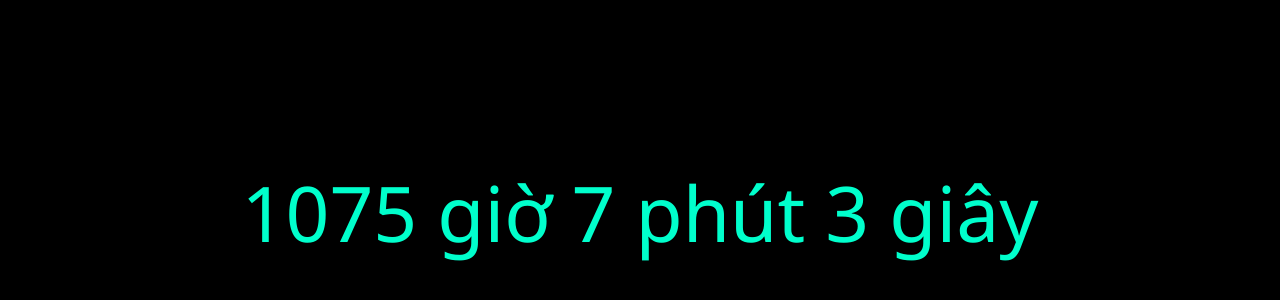
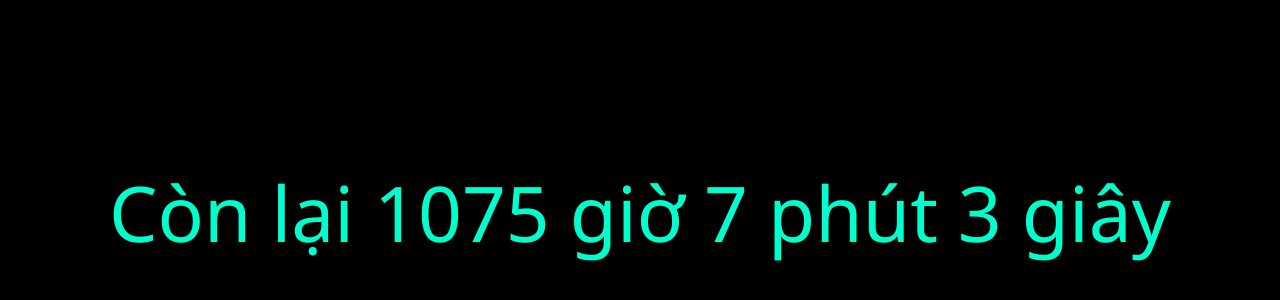
Before and after one commit to adminmvppq/countdown, a plain HTML site: page index.html in a window 1280 px wide. Shown: the part 188-488 px from the top of the page. Drawn offline with Linux system fonts and the light colour scheme.

Commit message:
Update index.html

```diff
--- a/index.html
+++ b/index.html
@@ -51,7 +51,7 @@
       const seconds = totalSeconds % 60;
 
       document.getElementById("countdown").innerHTML =
-        `${hours} giờ ${minutes} phút ${seconds} giây`;
+        `Còn lại ${hours} giờ ${minutes} phút ${seconds} giây`;
     }
 
     updateCountdown();
```
